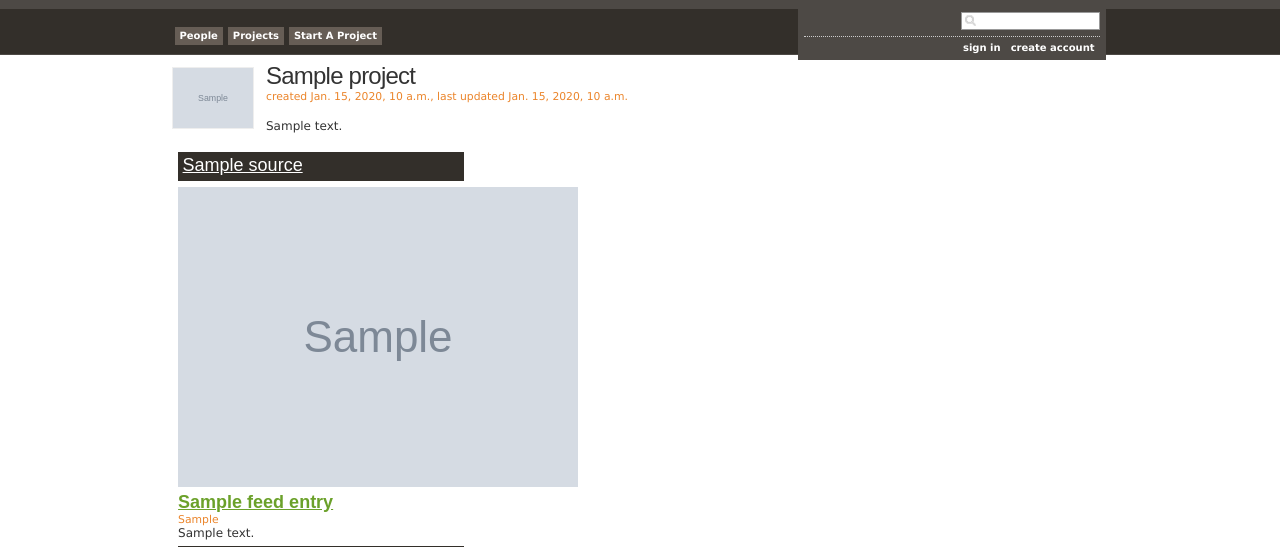
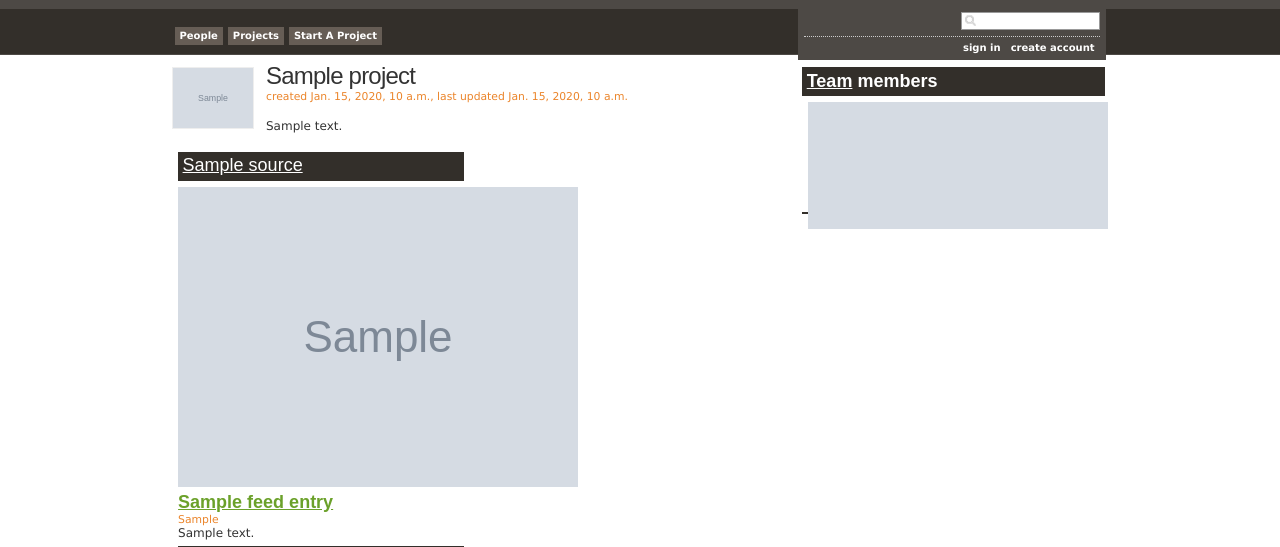
Before and after one commit to ejucovy/thing, a Django app: template thing/templates/thing/projects/summary.html in a window 1280 px wide. Shown: the top 547 px of the page. Run offline with Django 3.2, Linux system fonts and the light colour scheme; the template is opened without the code that fills it: most values are stand-ins (such as "Sample title", 1, 10 or a date in 2020); grey boxes marked "Sample" are stand-in pictures.

Commit message:
team view

```diff
--- a/thing/templates/thing/projects/summary.html
+++ b/thing/templates/thing/projects/summary.html
@@ -28,6 +28,28 @@
       {% endfor %}
     </div>
   </div>
+  <div id="oc-content-sidebar">
+    <div class="oc-widget oc-widget-feed">
+      <div class="oc-buttons oc-column oc-clearAfter" id="oc-feed-team">
+	<h2 class="oc-feed-title oc-clearAfter">
+	  <a href="{{ project.team_url }}">{% blocktrans %}Team{% endblocktrans %}</a>
+	  {% blocktrans %}{{ num_members }} members{% endblocktrans %}
+	</h2>
+	<ul class="oc-lineup-list oc-clearAfter">
+	  {% for member in team %}
+	  <li class="oc-feed-item oc-clearAfter">
+	    <p>
+	      <a href="{{ member.homepage_url }}"><img src="{{ member.logo_url }}" /></a>
+	      <span class="oc-feed-item-data oc-discreetText">
+		<a href="{{ member.homepage_url }}">{{ member }}</a>
+	      </span>
+	    </p>
+	  </li>
+	  {% endfor %}
+	</ul>
+      </div>
+    </div>
+  </div>
 </div>
 
 {% endblock %}
--- a/thing/urls.py
+++ b/thing/urls.py
@@ -38,7 +38,8 @@ urlpatterns = patterns(
     url(r'^projects/(?P<slug>[\d\w\-_]+)/summary/$', 'projects_project_summary'),
 
 #    url(r'^projects/(?P<slug>[\d\w\-_]+)/contents/$', 'projects_project_contents'),
-    url(r'^projects/(?P<slug>[\d\w\-_]+)/team/$', 'projects_project_team'), #check
+    url(r'^projects/(?P<slug>[\d\w\-_]+)/team/$', 'projects_project_team',
+        name="projects_project_team"), #check
 
 #    url(r'^projects/(?P<slug>[\d\w\-_]+)/manage-team/$', 'projects_project_manage_team'),
 #    url(r'^projects/(?P<slug>[\d\w\-_]+)/preferences/$', 'projects_project_preferences'),
```
Also changed, not shown: thing/models.py (+14 -0 lines), thing/views.py (+7 -1 lines).
